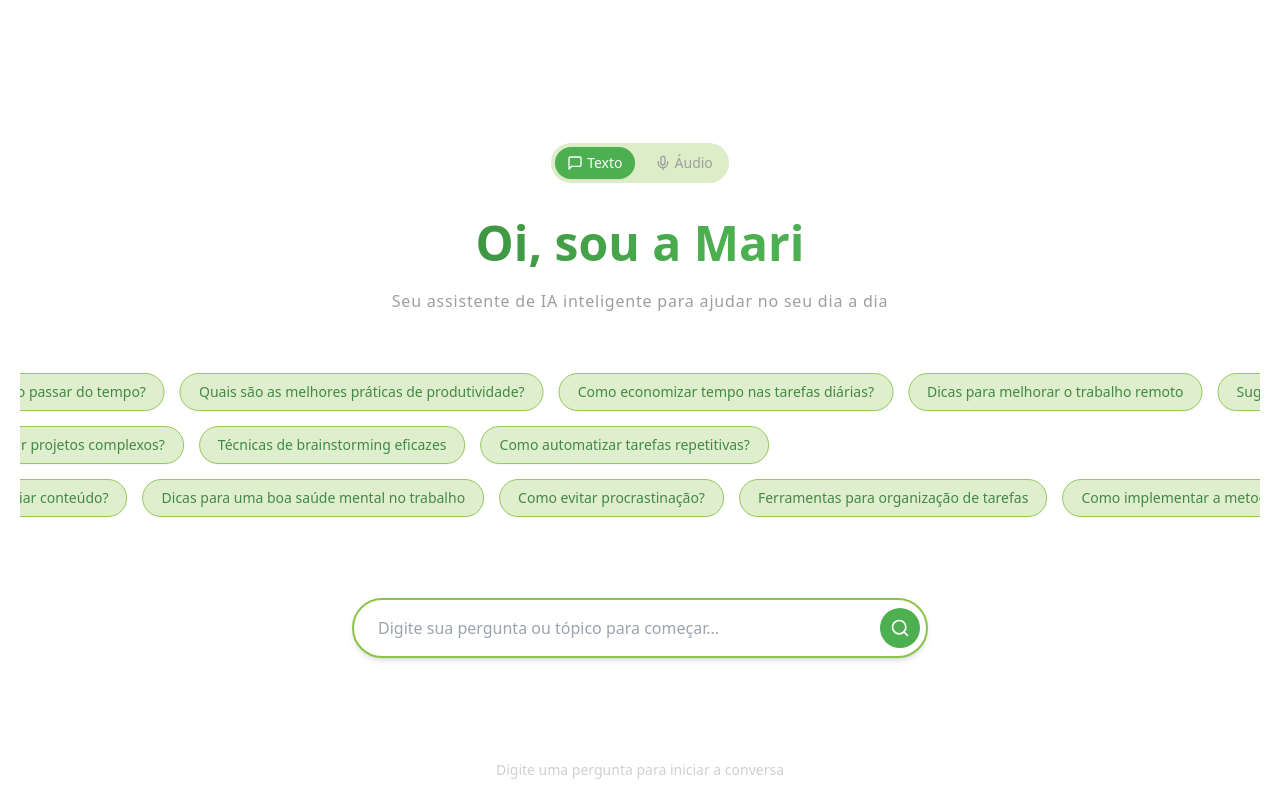
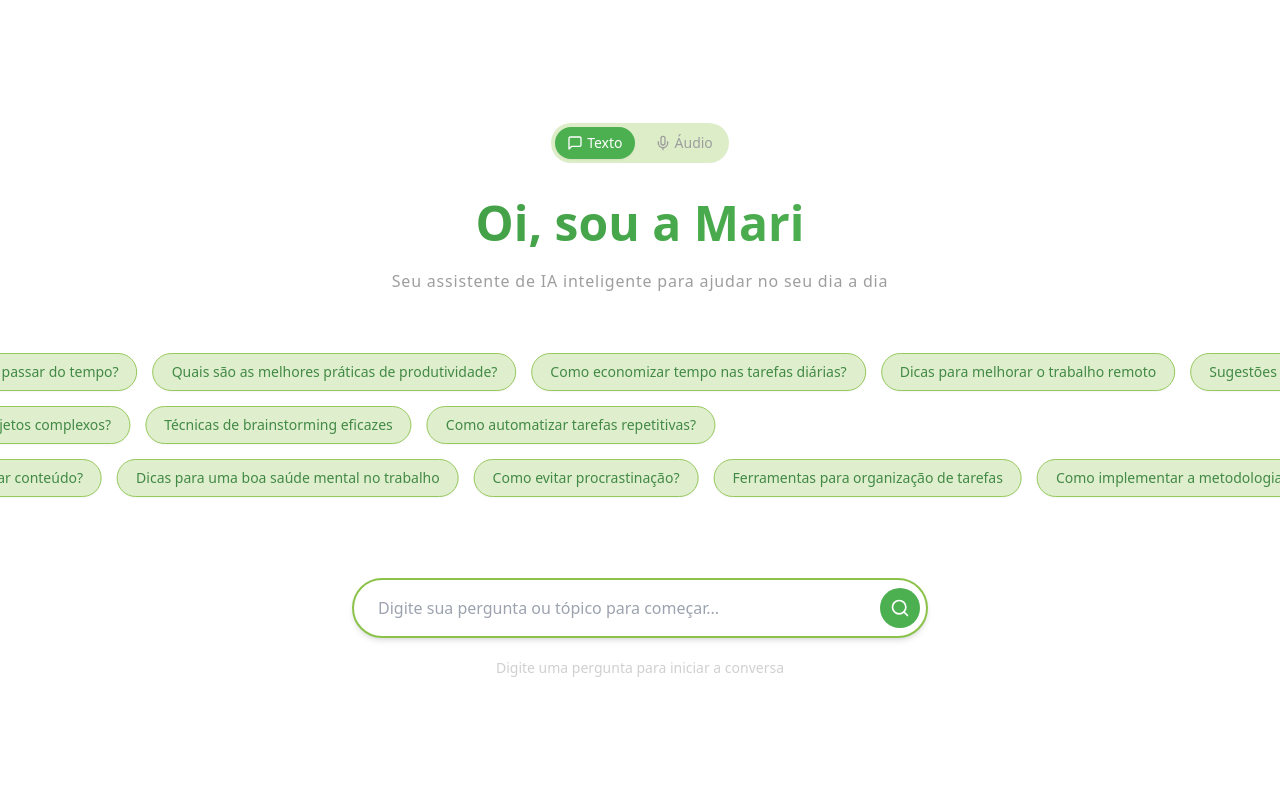
Before and after one commit to juninhodia/mari-ai-buddy-chat, a React (Vite) app: page / in a window 1280 px wide. Built offline with nearby package versions, Linux system fonts and the light colour scheme.

Commit message:
Refactor: Separate carousel divs
Separate the carousel divs to be individual and occupy 100% width.

```diff
--- a/src/components/QuestionsCarousel.tsx
+++ b/src/components/QuestionsCarousel.tsx
@@ -35,8 +35,8 @@ const QuestionsCarousel: React.FC<QuestionsCarouselProps> = ({ onQuestionClick }
   ];
 
   return (
-    <div className="w-full max-w-full relative mb-[30px] mt-5 animate-fadeInUp">
-      <div className="w-full mx-auto overflow-hidden mb-5">
+    <div className="w-screen max-w-[100vw] relative mb-[30px] mt-5 animate-fadeInUp overflow-hidden">
+      <div className="w-full overflow-hidden mb-5">
         <CarouselRow
           questions={row1Questions}
           animationClass="animate-slideRow"
--- a/src/components/WelcomeScreen.tsx
+++ b/src/components/WelcomeScreen.tsx
@@ -155,9 +155,10 @@ const WelcomeScreen: React.FC<WelcomeScreenProps> = ({ onStartChat }) => {
 
   // UI modo texto (padrão)
   return (
-    <div className="flex flex-col items-center justify-center h-full p-5 text-center">
-      {/* Toggle Button */}
-      <div className="flex items-center justify-center gap-2 mb-6 bg-mari-very-light-green rounded-full p-1">
+    <div className="flex flex-col items-center justify-center h-full p-0 text-center">
+      {/* Toggle Button - Separated */}
+      <div className="w-full flex items-center justify-center mb-6">
+        <div className="flex items-center justify-center gap-2 bg-mari-very-light-green rounded-full p-1">
           <button
             onClick={() => setIsAudioMode(false)}
             className={`flex items-center gap-1 px-3 py-1.5 rounded-full text-sm transition-all duration-200 ${
@@ -181,7 +182,10 @@ const WelcomeScreen: React.FC<WelcomeScreenProps> = ({ onStartChat }) => {
             Áudio
           </button>
         </div>
-      <div className="mb-10 animate-fadeInDown">
+      </div>
+
+      {/* Header - Separated */}
+      <div className="w-full mb-10 animate-fadeInDown">
         <div className="text-[48px] font-bold bg-gradient-to-r from-mari-dark-green via-mari-primary-green to-mari-light-green to-mari-primary-green to-mari-dark-green bg-[length:200%_auto] text-transparent bg-clip-text mb-[10px] animate-gradient">
           Oi, sou a Mari
         </div>
@@ -189,8 +193,15 @@ const WelcomeScreen: React.FC<WelcomeScreenProps> = ({ onStartChat }) => {
           Seu assistente de IA inteligente para ajudar no seu dia a dia
         </p>
       </div>
+
+      {/* Questions Carousel - Full Width - Separated */}
+      <div className="w-full">
         <QuestionsCarousel onQuestionClick={handleQuestionClick} />
-      <form onSubmit={handleSubmit} className="w-full max-w-xl relative mt-4">
+      </div>
+
+      {/* Form - Separated */}
+      <div className="w-full flex items-center justify-center mt-4">
+        <form onSubmit={handleSubmit} className="w-full max-w-xl relative">
           <input
             type="text"
             className="w-full py-4 px-6 rounded-[30px] border-2 border-mari-light-green text-base shadow-md outline-none transition-all duration-300 focus:border-mari-primary-green focus:shadow-lg focus:shadow-mari-primary-green/20 pl-6 pr-12"
@@ -205,9 +216,14 @@ const WelcomeScreen: React.FC<WelcomeScreenProps> = ({ onStartChat }) => {
             <Search size={20} />
           </button>
         </form>
-      <p className="absolute bottom-5 text-sm text-mari-gray opacity-70 animate-pulse">
+      </div>
+
+      {/* Footer Text - Separated */}
+      <div className="w-full mt-5">
+        <p className="text-sm text-mari-gray opacity-70 animate-pulse">
           Digite uma pergunta para iniciar a conversa
         </p>
+      </div>
     </div>
   );
 };
```
Lines whose indentation alone changed are shown as unchanged.
